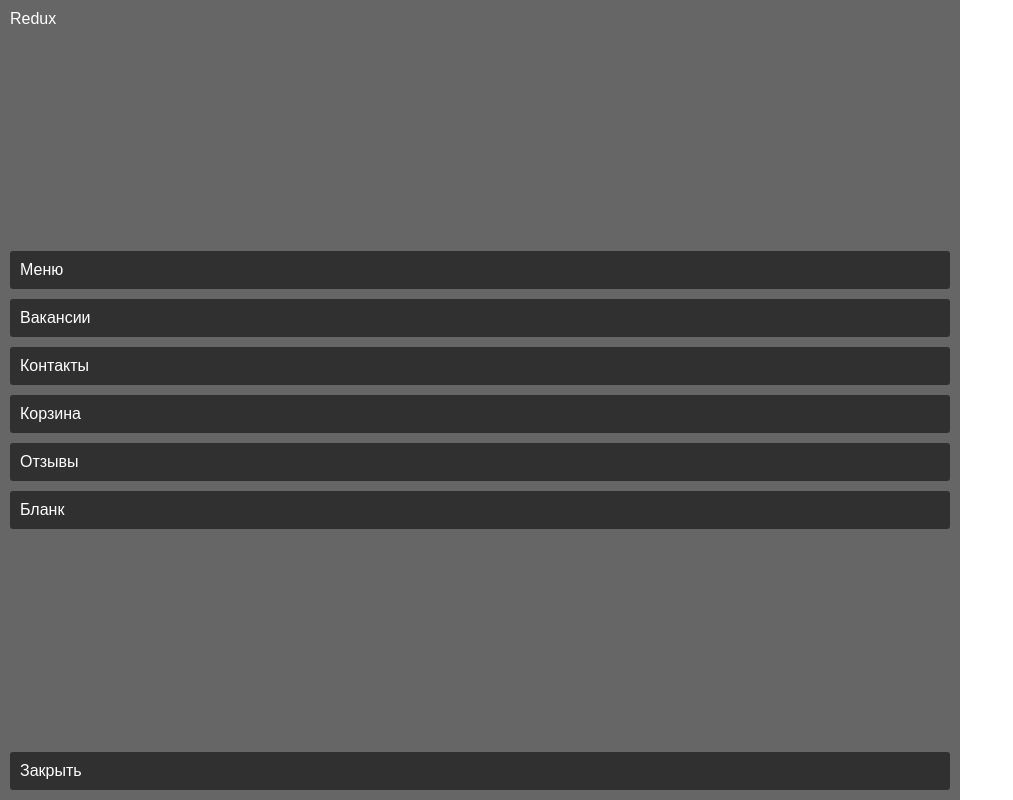
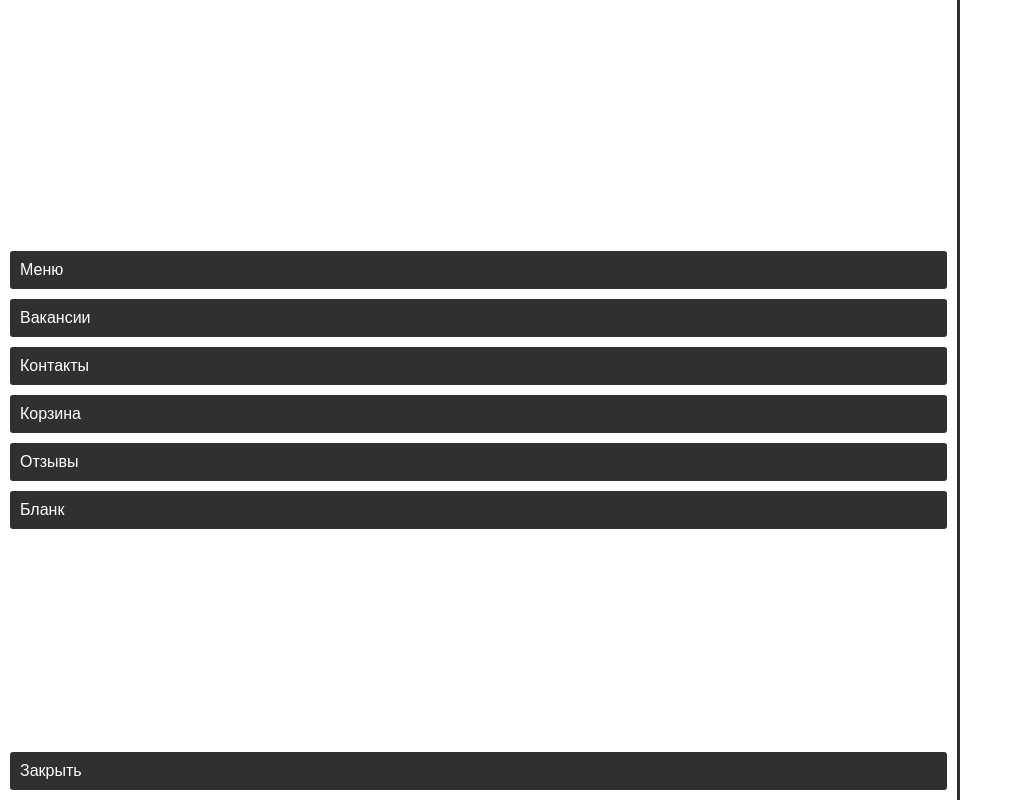
Before and after one commit to benzogang666/rein, a React (Vite) app: page /guides in a window 1280 px wide. Shown: the whole page, without its empty margins (0-1013 px from the left). Built offline with nearby package versions, Linux system fonts and the light colour scheme.

Commit message:
so muches

```diff
--- a/src/components/guides/Guides.css
+++ b/src/components/guides/Guides.css
@@ -1,6 +1,7 @@
 .guides-overlay {
   width: 100%;
   height: 100%;
+  backdrop-filter: blur(5px);
   z-index: 1000;
   position: fixed;
   top: 0;
@@ -15,7 +16,8 @@
   display: grid;
   align-items: center;
   grid-auto-rows: auto 1fr auto;
-  background: #666;
+  background: #fff;
+  border-right: 3px solid #303030;
   position: absolute;
   top: 0;
   left: 0;
```
